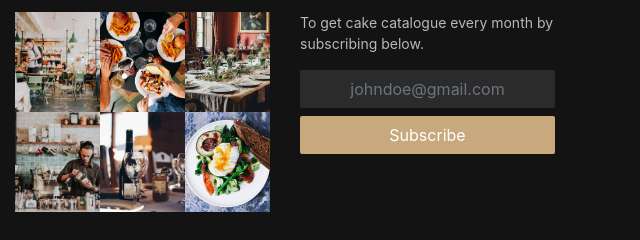
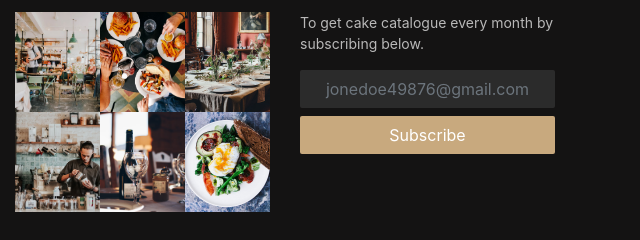
Before and after one commit to AbdelHakimGafer1/Cake-Website, a plain HTML site: page index.html in a window 1280 px wide. Shown: the part 6642-6882 px from the top of the page, 640-1280 px from the left. Drawn offline with nearby package versions, Linux system fonts and the light colour scheme; files whose address does not match are found by name.

Commit message:
Update index.html

```diff
--- a/index.html
+++ b/index.html
@@ -921,7 +921,7 @@
                         <form action="#" class="subscribe-form">
                             <div class="form-group">
                                 <input type="text" class="form-control mb-2 text-center"
-                                    placeholder="johndoe@gmail.com">
+                                    placeholder="jonedoe49876@gmail.com">
                                 <input type="submit" value="Subscribe" class="form-control submit px-3">
                             </div>
                         </form>
```
